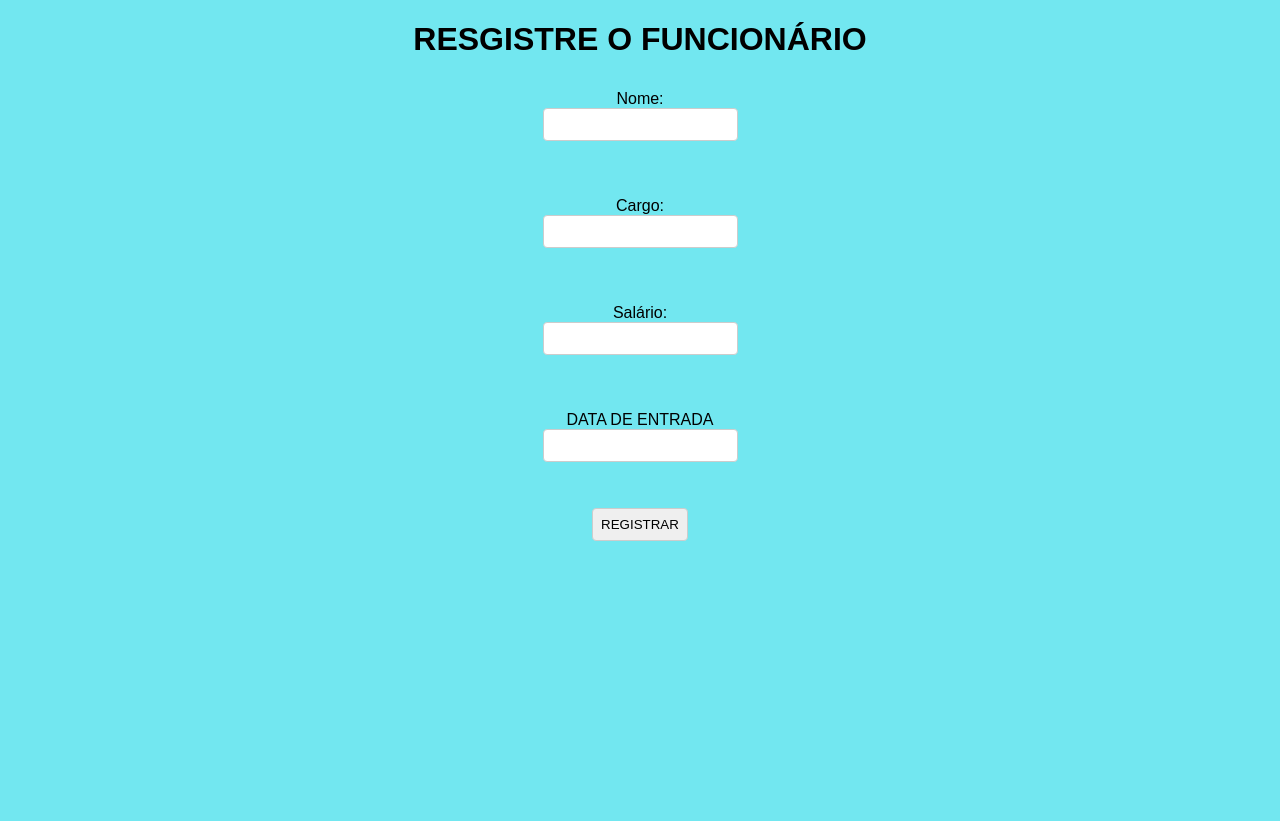
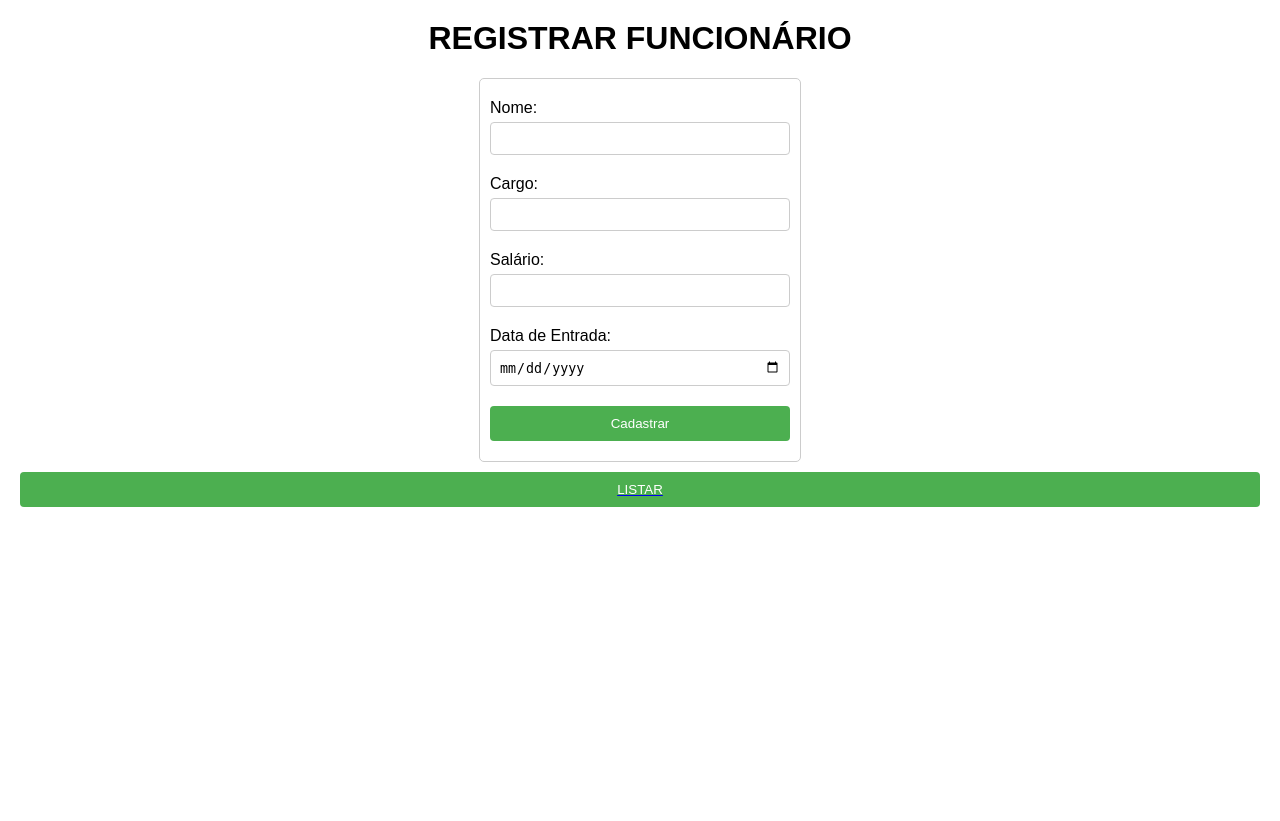
Before and after one commit to Jasmineggril/Aulas-de-Programador-WEB-Senac, a PHP site: page /create.php in a window 1280 px wide. After the commit the page ends 507 px from the top, so only its background shows below. Run offline with PHP 8.4, Linux system fonts and the light colour scheme.

Commit message:
CRUD - Criar / Listar PHP ATUALIZADO EMPRESA
BASICO ATUALIZADO
O objetivo desse desafio será a construção de um site com a parte do CRUD aprendida que é o CREATE (CRIAR) E O READ (LISTAR)
o tema pode ser qualquer um.

Temas:
- Empresa
- Banco

```diff
--- a/create.php
+++ b/create.php
@@ -1,40 +1,30 @@
 <?php
+session_start();
 include_once('database.php');
 
-if ($_SERVER["REQUEST_METHOD"] == "POST") {
+if ($_SERVER['REQUEST_METHOD'] == 'POST') {
     $nome = $_POST['nome'];
-    $position = $_POST['position'];
-    $salary = $_POST['salary'];
+    $cargo = $_POST['cargo'];
+    $salario = $_POST['salario'];
+    $datadeentrada = $_POST['datadeentrada'];
 
-    $sql = "INSERT INTO formulario (nome, cargo, salario, datadeentrada) VALUES ('$nome', '$position', '$salary', NOW())";
+    $sql = "INSERT INTO formulario (nome, cargo, salario, datadeentrada) VALUES ('$nome', '$cargo', '$salario', '$datadeentrada')";
+
     if ($conn->query($sql) === TRUE) {
-        echo "Novo registro criado com sucesso";
+        $_SESSION['msg'] = "Funcionário cadastrado com sucesso!";
     } else {
-        echo "Erro: " . $sql . "<br>" . $conn->error;
+        $_SESSION['msg'] = "Erro ao cadastrar funcionário: " . $conn->error;
     }
+
+    $conn->close();
+    header("Location: index.php");
 }
 ?>
 
-<!DOCTYPE html>
-<html lang="en">
-<head>
-    <meta charset="UTF-8">
-    <meta name="viewport" content="width=device-width, initial-scale=1.0">
-    <title>CRUD - Criar / Listar PHP</title>
-</head>
-    <style>
+<style>
         body {
             font-family: Arial, sans-serif;
-            background-color: #5be4eeda;
-            height: 100vh;
-            margin: 0;
-        }
-
-        .container {
-            background-color: #fff;
-            padding: 20px;
-            border-radius: 8px;
-            box-shadow: 0 0 10px rgba(0, 0, 0, 0.1);
+            margin: 20px;
         }
 
         h1 {
@@ -42,57 +32,109 @@ if ($_SERVER["REQUEST_METHOD"] == "POST") {
         }
 
         form {
-            display: flex;
-            justify-content: center;
-            align-items: center;
-            flex-direction: column;
+            max-width: 300px;
+            margin: auto;
+            padding: 10px;
+            border: 1px solid #ccc;
+            border-radius: 5px;
         }
 
         label {
-            margin-top: 10px;
+            display: block;
+            margin: 10px 0 5px;
         }
 
-        input {
+        input[type="text"],
+        input[type="number"],
+        input[type="date"] {
+            width: 100%;
+            padding: 8px;
             margin-bottom: 10px;
-            padding: 8px;
             border: 1px solid #ccc;
             border-radius: 4px;
         }
 
+        input[type="submit"],
         button {
+            display: block;
+            width: 100%;
             padding: 10px;
+            margin: 10px 0;
             border: none;
             border-radius: 4px;
-            background-color: #007bff;
+            background-color: #4CAF50;
             color: white;
             cursor: pointer;
-            margin-top: 10px;
         }
 
+        input[type="submit"]:hover,
         button:hover {
-            background-color: #0056b3;
+            background-color: #45a049;
         }
 
-        #resultado {
-            margin-top: 20px;
-            font-size: 1.2em;
-            text-align: center;
+        table {
+            width: 100%;
+            border-collapse: collapse;
+            margin: 20px 0;
         }
 
+        table,
+        th,
+        td {
+            border: 1px solid #ccc;
+            padding: 10px;
+        }
+
+        th {
+            background-color: #f2f2f2;
+        }
+
+        .pagination {
+            text-align: center;
+            margin-top: 20px;
+        }
+
+        .pagination a {
+            margin: 0 5px;
+            padding: 8px 16px;
+            text-decoration: none;
+            border: 1px solid #ccc;
+            color: #333;
+        }
+
+        .pagination a:hover {
+            background-color: #ddd;
+        }
     </style>
+
+</styl>
+
+<!DOCTYPE html>
+<html lang="en">
+
+<head>
+    <meta charset="UTF-8">
+    <meta http-equiv="X-UA-Compatible" content="IE=edge">
+    <meta name="viewport" content="width=device-width, initial-scale=1.0">
+    <title>CRUD - Criar Funcionário</title>
+</head>
+
 <body>
-    <h1>RESGISTRE O FUNCIONÁRIO</h1>
+    <h1>REGISTRAR FUNCIONÁRIO</h1>
+    <form action="create.php" method="post">
+        <label for="nome">Nome:</label>
+        <input type="text" name="nome" required><br>
+        <label for="cargo">Cargo:</label>
+        <input type="text" name="cargo" required><br>
+        <label for="salario">Salário:</label>
+        <input type="number" name="salario" required><br>
+        <label for="datadeentrada">Data de Entrada:</label>
+        <input type="date" name="datadeentrada" required><br>
+        <input type="submit" value="Cadastrar">
+    </form>
 
-    <form method="post" action="create.php">
-        <label for="name">Nome:</label>
-        <input type="text" name="nome" required><br><br>
-        <label for="position">Cargo:</label>
-        <input type="text" name="position" required><br><br>
-        <label for="salary">Salário:</label>
-        <input type="text" name="salary" required><br><br>
-        <label for="DATADEENTRA">DATA DE ENTRADA</label>
-        <input type="text" name="dataentrada" required><br><br>
-        <input type="submit" value="REGISTRAR">
-    </form>
+    <a href="listar.php"><button>LISTAR</button></a>
+
 </body>
+
 </html>
--- a/database.php
+++ b/database.php
@@ -4,9 +4,7 @@ $username = "root";
 $password = "";
 $dbname = "empresa";
 
-
-$conn = mysqli_connect($servername, $username, $password, $dbname);
-
+$conn = new mysqli($servername, $username, $password, $dbname);
 
 if ($conn->connect_error) {
     die("Conexão falhou: " . $conn->connect_error);
```
Also changed, not shown: index.php (+24 -41 lines), listar.php (added, +73 -0 lines).
